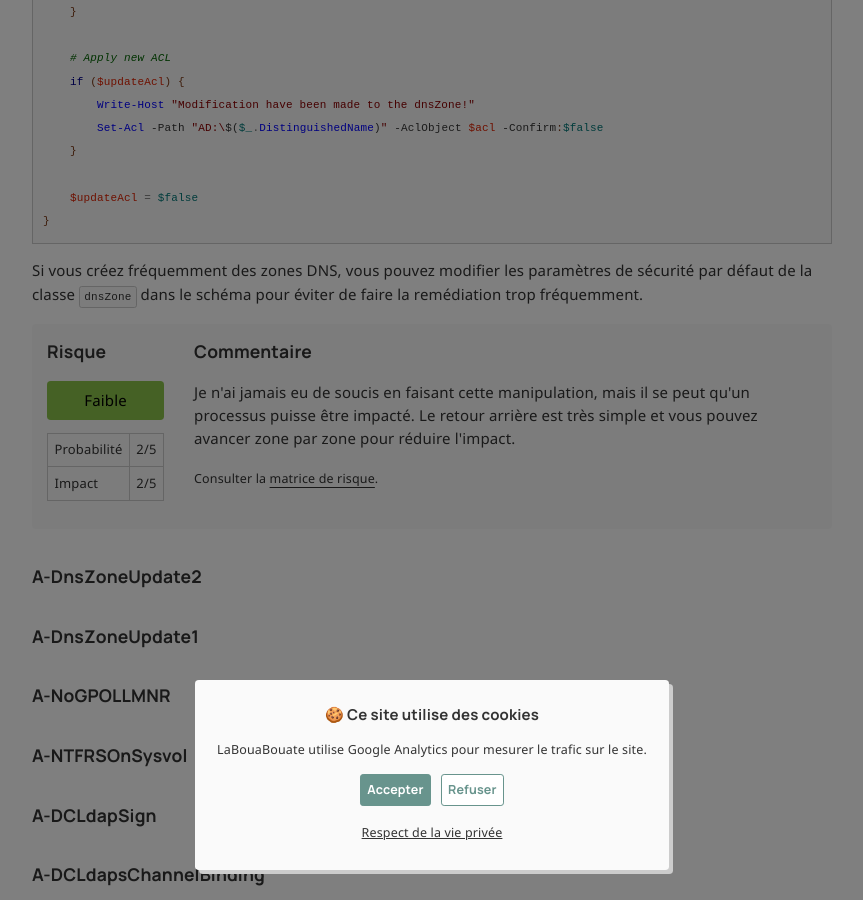
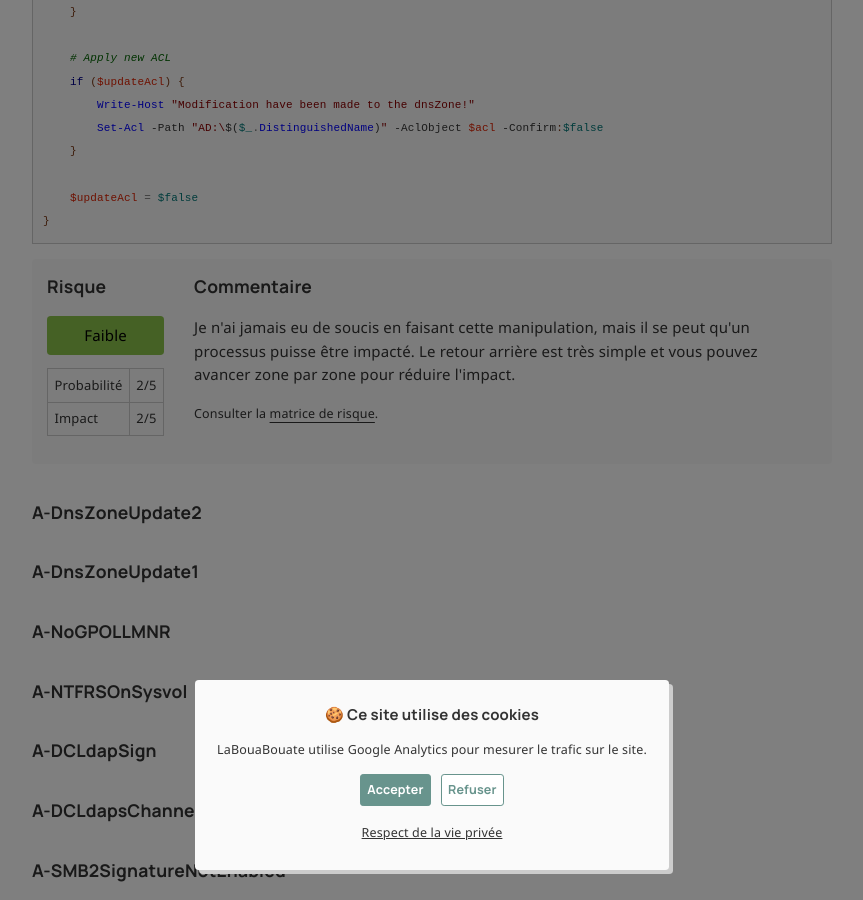
Before and after one commit to leobouard/leobouard.github.io, a Jekyll site: the page built from _posts/2025-06-04-remediation-ad-pingcastle-004.md, in a window 1280 px wide and 900 px high, scrolled down 2945 px. Shown: the whole window, without its empty margins (208-1071 px from the left). Built offline with Jekyll 4.4.1, drawn with Linux system fonts in a browser that asks for light colours; nearby versions of some CDN libraries; some web fonts are replaced; comment, search, counter and statistics services are not loaded.

Commit message:
Update 2025-06-04-remediation-ad-pingcastle-004.md

````diff
--- a/_posts/2025-06-04-remediation-ad-pingcastle-004.md
+++ b/_posts/2025-06-04-remediation-ad-pingcastle-004.md
@@ -97,8 +97,6 @@ $dnsZones | ForEach-Object {
     $updateAcl = $false
 }
 ```
-
-Si vous créez fréquemment des zones DNS, vous pouvez modifier les paramètres de sécurité par défaut de la classe `dnsZone` dans le schéma pour éviter de faire la remédiation trop fréquemment.
 
 {% include risk-score.html impact=2 probability=2 comment="Je n'ai jamais eu de soucis en faisant cette manipulation, mais il se peut qu'un processus puisse être impacté. Le retour arrière est très simple et vous pouvez avancer zone par zone pour réduire l'impact." %}
 
````
